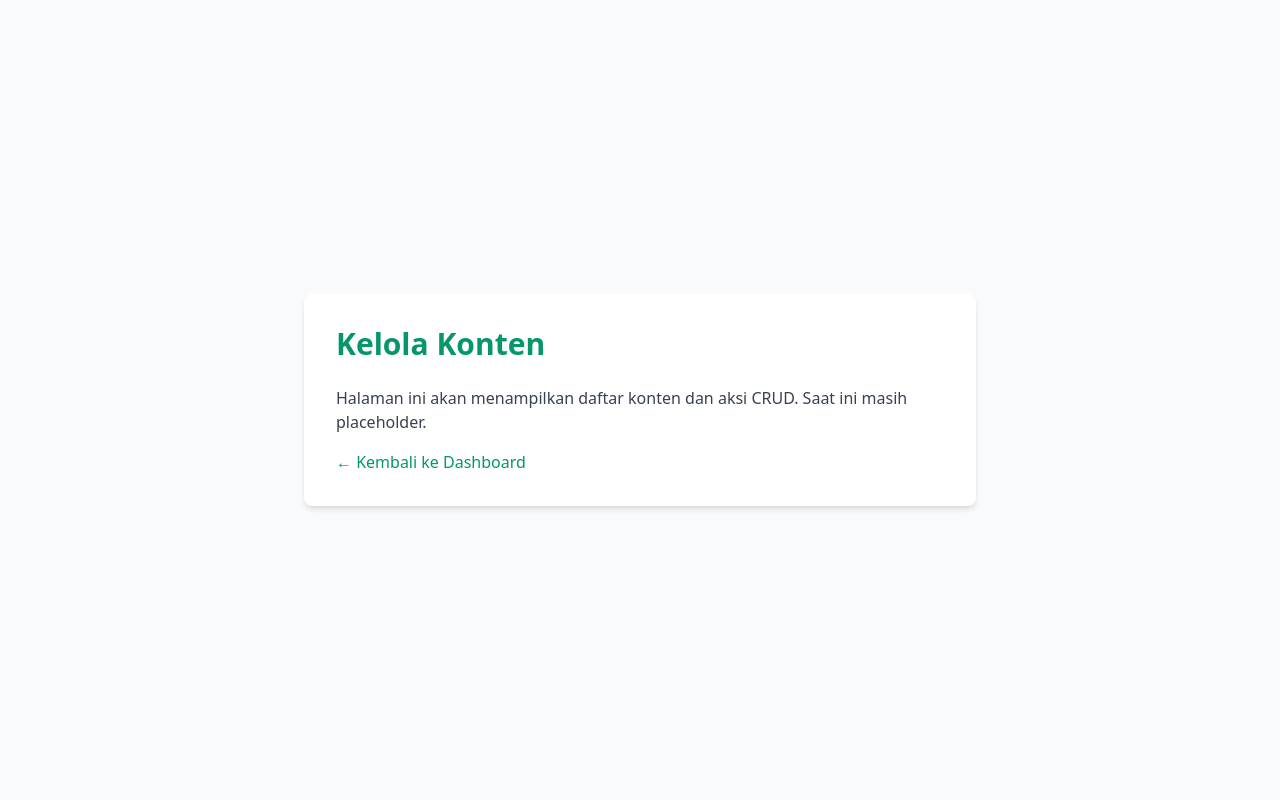
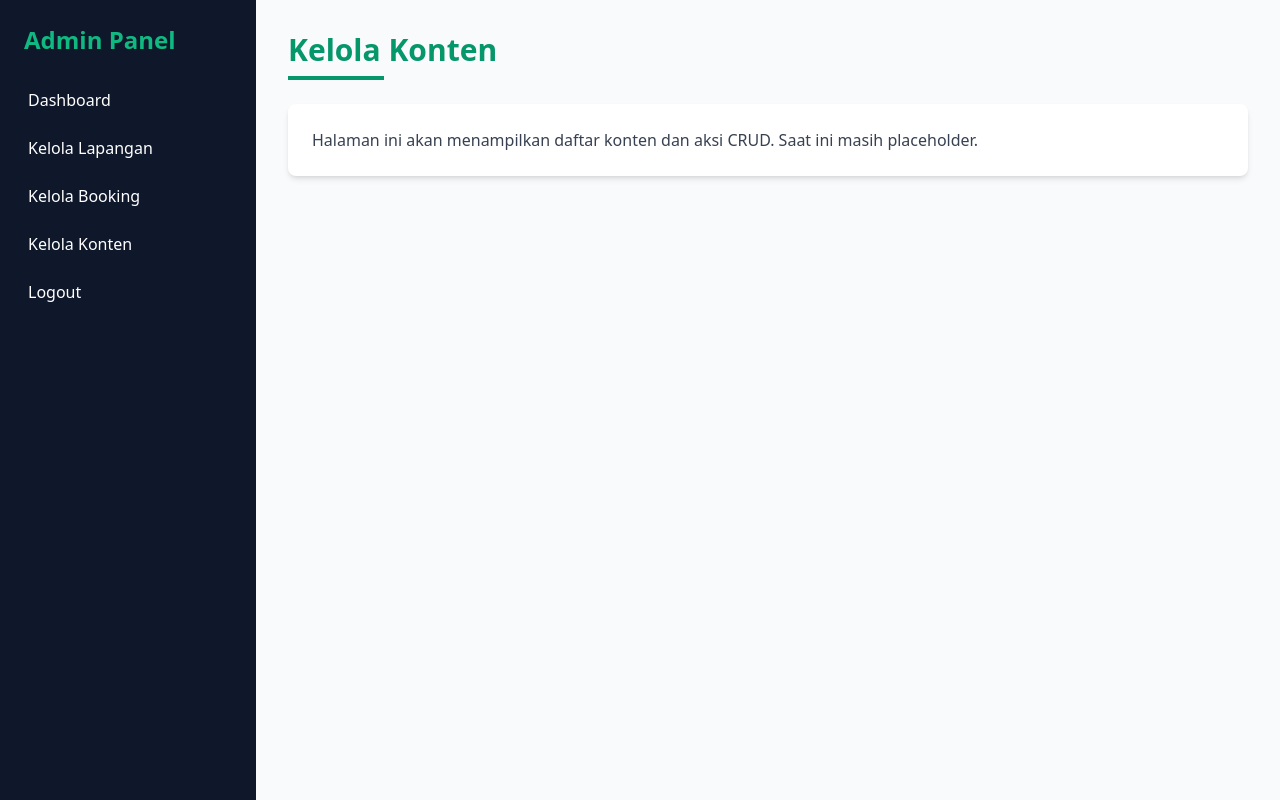
Before and after one commit to muhfahmm/website-booking-lapangan-futsal, a PHP site: page /manage_konten.php in a window 1280 px wide. Run offline with PHP 8.4, Linux system fonts and the light colour scheme; the visitor is signed in with stand-in values (Sample User, id 1); some libraries are stand-ins or nearby versions.

Commit message:
Add admin sidebar and include in admin pages

```diff
--- a/admin/manage_konten.php
+++ b/admin/manage_konten.php
@@ -15,11 +15,18 @@ if (!isset($_SESSION['admin_logged_in']) || $_SESSION['admin_logged_in'] !== tru
     <title>Kelola Konten</title>
     <script src="https://cdn.tailwindcss.com"></script>
 </head>
-<body class="bg-gray-50 flex items-center justify-center min-h-screen">
-    <div class="max-w-2xl w-full p-8 bg-white rounded-lg shadow-md">
-        <h1 class="text-3xl font-bold text-emerald-600 mb-6">Kelola Konten</h1>
-        <p class="text-gray-700">Halaman ini akan menampilkan daftar konten dan aksi CRUD. Saat ini masih placeholder.</p>
-        <a href="dashboard.php" class="inline-block mt-4 text-emerald-600 hover:underline">← Kembali ke Dashboard</a>
-    </div>
+<body class="bg-gray-50 flex">
+    <?php include 'sidebar.php'; ?>
+
+    <main class="ml-64 flex-1 p-8">
+        <header class="mb-6">
+            <h1 class="text-3xl font-bold text-emerald-600">Kelola Konten</h1>
+            <div class="mt-2 h-1 w-24 bg-emerald-600"></div>
+        </header>
+
+        <div class="bg-white rounded-lg shadow-md p-6">
+            <p class="text-gray-700">Halaman ini akan menampilkan daftar konten dan aksi CRUD. Saat ini masih placeholder.</p>
+        </div>
+    </main>
 </body>
 </html>
--- /dev/null
+++ b/admin/sidebar.php
@@ -0,0 +1,10 @@
+<aside class="fixed inset-y-0 left-0 w-64 bg-slate-900 text-white flex flex-col">
+    <div class="p-6 text-2xl font-bold text-emerald-500">Admin Panel</div>
+    <nav class="flex-1 px-4 space-y-2">
+        <a href="dashboard.php" class="block py-2 px-3 rounded hover:bg-emerald-700">Dashboard</a>
+        <a href="manage_lapangan.php" class="block py-2 px-3 rounded hover:bg-emerald-700">Kelola Lapangan</a>
+        <a href="manage_booking.php" class="block py-2 px-3 rounded hover:bg-emerald-700">Kelola Booking</a>
+        <a href="manage_konten.php" class="block py-2 px-3 rounded hover:bg-emerald-700">Kelola Konten</a>
+        <a href="auth/logout.php" class="block py-2 px-3 rounded hover:bg-emerald-700">Logout</a>
+    </nav>
+</aside>
```
Also changed, not shown: admin/manage_booking.php (+13 -6 lines), admin/manage_lapangan.php (+13 -6 lines).
